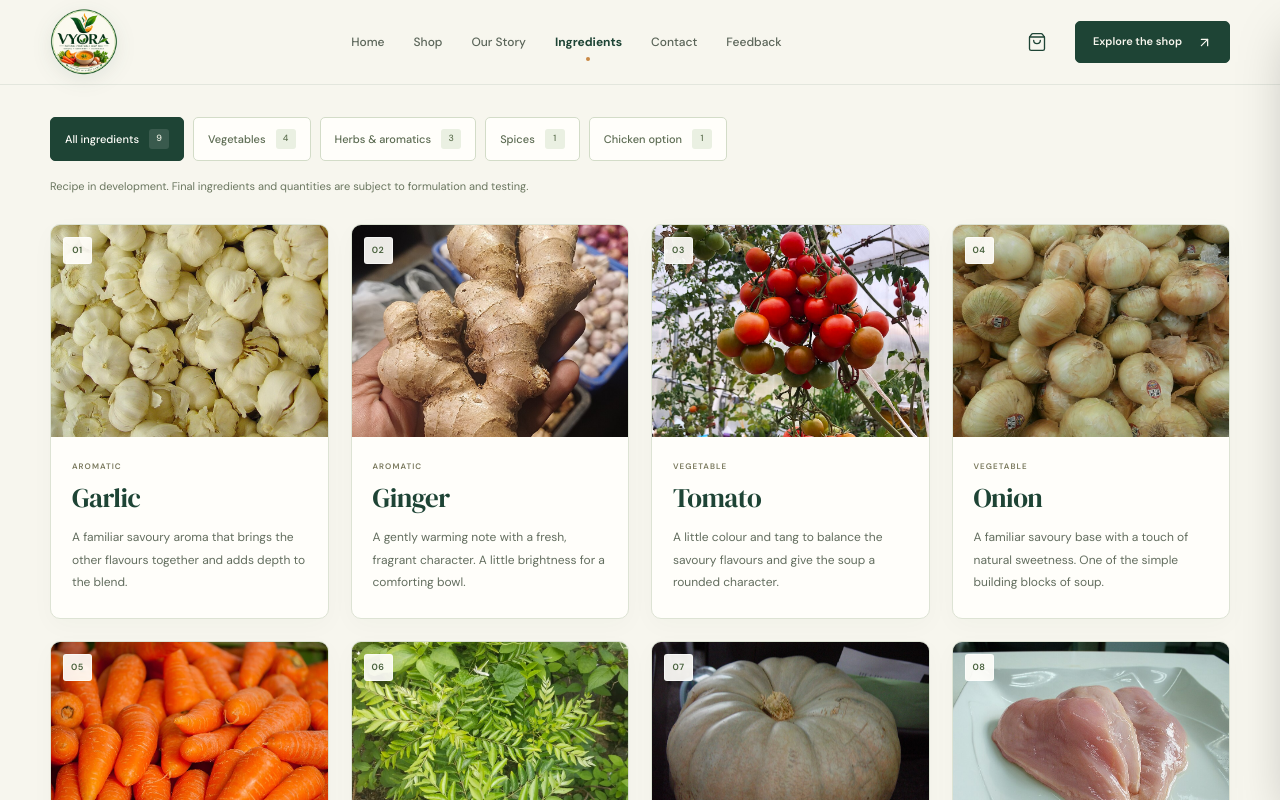
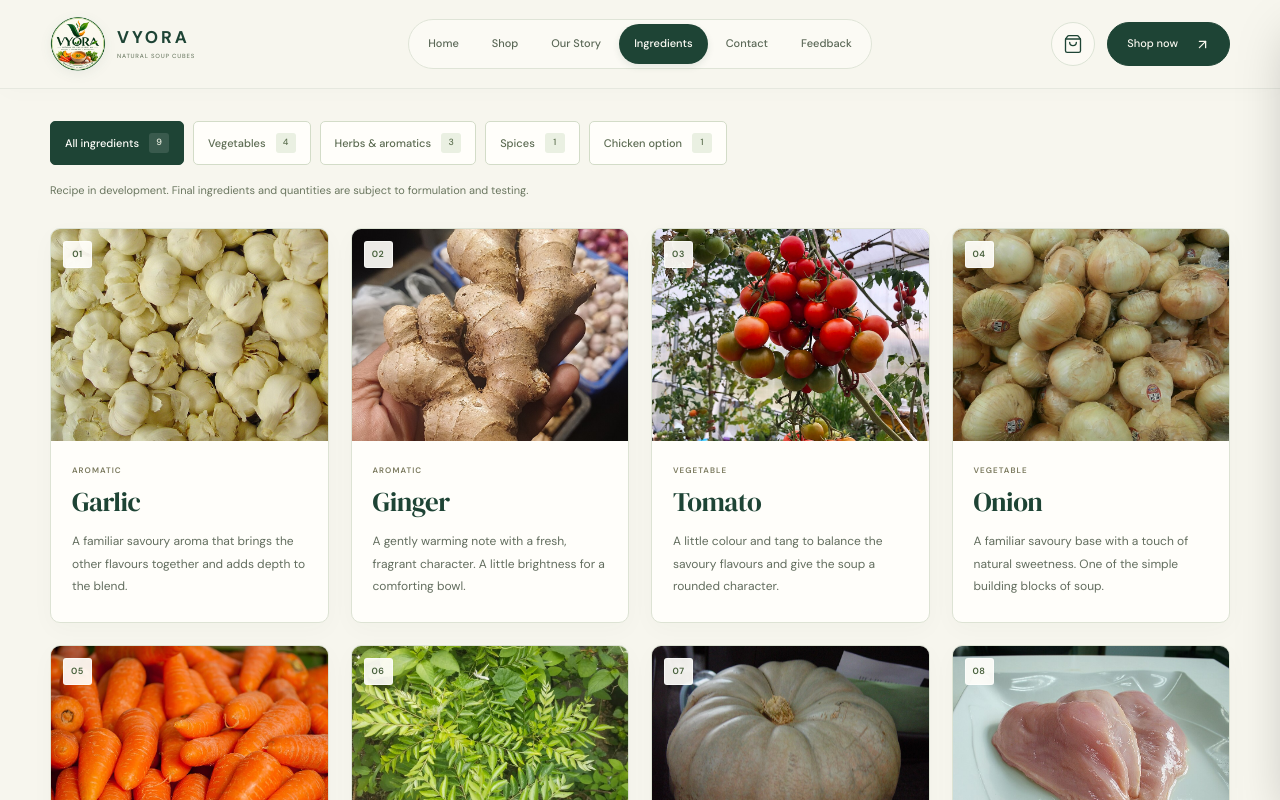
Before and after one commit to lahirupiyumal/Vyora, a React (Vite) app in the folder frontend/: page /ingredients in a window 1280 px wide. Shown: the top 800 px of the page. Built offline with nearby package versions, Linux system fonts and the light colour scheme.

Commit message:
feat: enhance header component with improved accessibility and layout adjustments

```diff
--- a/frontend/src/components/Header.jsx
+++ b/frontend/src/components/Header.jsx
@@ -10,6 +10,7 @@ const links = [['Home', '/'], ['Shop', '/shop'], ['Our Story', '/our-story'], ['
 export default function Header() {
   const [open, setOpen] = useState(false)
   const toggleRef = useRef(null)
+  const headerRef = useRef(null)
   const { count, setCartOpen } = useCart()
 
   useEffect(() => {
@@ -20,8 +21,21 @@ export default function Header() {
         toggleRef.current?.focus()
       }
     }
+    const closeOutside = event => {
+      if (!headerRef.current?.contains(event.target)) setOpen(false)
+    }
+    const desktopQuery = window.matchMedia('(min-width: 921px)')
+    const closeOnDesktop = event => {
+      if (event.matches) setOpen(false)
+    }
     window.addEventListener('keydown', closeOnEscape)
-    return () => window.removeEventListener('keydown', closeOnEscape)
+    document.addEventListener('pointerdown', closeOutside)
+    desktopQuery.addEventListener('change', closeOnDesktop)
+    return () => {
+      window.removeEventListener('keydown', closeOnEscape)
+      document.removeEventListener('pointerdown', closeOutside)
+      desktopQuery.removeEventListener('change', closeOnDesktop)
+    }
   }, [open])
 
   const openCart = () => {
@@ -29,19 +43,21 @@ export default function Header() {
     setCartOpen(true)
   }
 
-  return <>
-    <header className="brand-header">
+  return <header ref={headerRef} className="brand-header">
       <div className="site-container brand-header-inner">
-        <Logo onClick={() => setOpen(false)} />
+        <div className="brand-header-identity">
+          <Logo onClick={() => setOpen(false)} />
+          <div className="brand-header-wordmark" aria-hidden="true">VYORA<span>NATURAL SOUP CUBES</span></div>
+        </div>
         <nav className="brand-desktop-nav" aria-label="Primary navigation">
           {links.map(([label, to]) => <NavLink key={to} to={to} end={to === '/'} className={({ isActive }) => `brand-nav-link${isActive ? ' is-active' : ''}`}>{label}</NavLink>)}
         </nav>
         <div className="brand-header-actions">
           <button type="button" className="brand-icon-button brand-cart-button" onClick={openCart} aria-label={`Open cart with ${count} ${count === 1 ? 'item' : 'items'}`}>
             <ShoppingBag size={20} strokeWidth={1.6} aria-hidden="true" />
-            {count > 0 && <span className="brand-cart-count">{count}</span>}
+            {count > 0 && <span className="brand-cart-count">{count > 99 ? '99+' : count}</span>}
           </button>
-          <NavLink to="/shop" className="brand-shop-link">Explore the shop <ArrowUpRight size={15} aria-hidden="true" /></NavLink>
+          <NavLink to="/shop" className="brand-shop-link">Shop now <ArrowUpRight size={15} aria-hidden="true" /></NavLink>
           <button ref={toggleRef} type="button" className="brand-icon-button brand-menu-toggle" onClick={() => setOpen(current => !current)} aria-label={open ? 'Close navigation' : 'Open navigation'} aria-expanded={open} aria-controls="mobile-navigation">
             {open ? <X size={23} aria-hidden="true" /> : <Menu size={23} aria-hidden="true" />}
           </button>
@@ -49,9 +65,10 @@ export default function Header() {
       </div>
       {open && <nav id="mobile-navigation" className="brand-mobile-nav" aria-label="Mobile navigation">
         <div className="site-container">
-          {links.map(([label, to]) => <NavLink key={to} to={to} end={to === '/'} onClick={() => setOpen(false)} className={({ isActive }) => `brand-mobile-link${isActive ? ' is-active' : ''}`}>{label}<ArrowUpRight size={17} aria-hidden="true" /></NavLink>)}
+          <p className="brand-mobile-label">DISCOVER VYORA</p>
+          <div className="brand-mobile-links">{links.map(([label, to]) => <NavLink key={to} to={to} end={to === '/'} onClick={() => setOpen(false)} className={({ isActive }) => `brand-mobile-link${isActive ? ' is-active' : ''}`}>{label}<ArrowUpRight size={15} aria-hidden="true" /></NavLink>)}</div>
+          <div className="brand-mobile-footer"><span>Find your everyday size.</span><NavLink to="/shop" onClick={() => setOpen(false)} className="brand-mobile-shop">Shop the range <ArrowUpRight size={15} aria-hidden="true"/></NavLink></div>
         </div>
       </nav>}
     </header>
-  </>
 }
--- a/frontend/src/components/brand.css
+++ b/frontend/src/components/brand.css
@@ -1,19 +1,21 @@
-.brand-header { position: sticky; top: 0; z-index: 40; border-bottom: 1px solid #1e443517; background: #f7f6eef5; backdrop-filter: blur(16px); }
-.brand-header-inner { min-height: 84px; display: flex; align-items: center; justify-content: space-between; gap: 26px; }
+.brand-header { position: sticky; top: 0; z-index: 40; border-bottom: 1px solid #1e443514; background: #f7f6eef2; box-shadow: 0 4px 22px #1e443504; backdrop-filter: blur(18px); }
+.brand-header-inner { min-height: 88px; display: grid; grid-template-columns: 1fr auto 1fr; align-items: center; gap: 24px; }
+.brand-header-identity { display: flex; align-items: center; gap: 11px; min-width: 0; }
+.brand-header .brand-logo-image { width: 56px; height: 56px; filter: drop-shadow(0 3px 6px #1e443512); }
+.brand-header-wordmark { color: #1e4435; font-size: 17px; font-weight: 700; line-height: 1.2; letter-spacing: .17em; }
+.brand-header-wordmark > span { display: block; margin-top: 5px; color: #73806a; font-size: 6px; font-weight: 500; line-height: 1.5; letter-spacing: .13em; }
 .brand-logo { display: inline-flex; align-items: center; flex: none; border-radius: 50%; color: #1e4435; text-decoration: none; }
 .brand-logo-image { display: block; width: 68px; height: 68px; border-radius: 50%; object-fit: contain; filter: drop-shadow(0 5px 10px #1e443518); transition: transform .2s ease, filter .2s ease; }
 .brand-logo:hover .brand-logo-image { transform: translateY(-1px); filter: drop-shadow(0 7px 13px #1e443524); }
-.brand-desktop-nav { display: flex; align-items: center; gap: 29px; }
-.brand-nav-link { display: inline-flex; position: relative; align-items: center; min-height: 44px; color: #5b6559; font-size: 12px; line-height: 1.4; font-weight: 500; text-decoration: none; }
-.brand-nav-link::after { content: ''; position: absolute; left: 50%; bottom: 3px; width: 4px; height: 4px; border-radius: 50%; background: #c98945; opacity: 0; transform: translateX(-50%); transition: opacity .2s ease; }
-.brand-nav-link:hover, .brand-nav-link.is-active { color: #1e4435; }
-.brand-nav-link.is-active { font-weight: 700; }
-.brand-nav-link.is-active::after { opacity: 1; }
-.brand-header-actions { display: flex; align-items: center; gap: 16px; }
-.brand-icon-button { display: grid; position: relative; place-items: center; width: 44px; height: 44px; padding: 0; border: 0; background: transparent; color: #1e4435; border-radius: 5px; }
-.brand-icon-button:hover { background: #e7ecdf; }
-.brand-cart-count { display: grid; position: absolute; top: -1px; right: -1px; place-items: center; min-width: 17px; height: 17px; border: 2px solid #f7f6ee; border-radius: 50%; padding-inline: 3px; background: #c98945; color: #fff; font-size: 9px; line-height: 1; font-weight: 700; }
-.brand-shop-link { display: inline-flex; align-items: center; justify-content: center; gap: 15px; min-height: 42px; border: 1px solid #1e4435; border-radius: 5px; padding: 10px 17px; background: #1e4435; color: #f7f6ee; font-size: 11px; line-height: 1.4; font-weight: 600; text-decoration: none; }
+.brand-desktop-nav { display: flex; align-items: center; gap: 3px; border: 1px solid #dfe4d7; border-radius: 999px; padding: 4px; background: #fffef99c; }
+.brand-nav-link { display: inline-flex; align-items: center; justify-content: center; min-height: 40px; border-radius: 999px; padding: 10px 15px; color: #5b6857; font-size: 11px; line-height: 1.4; font-weight: 500; white-space: nowrap; text-decoration: none; }
+.brand-nav-link:hover { background: #e9eee2; color: #1e4435; }
+.brand-nav-link.is-active { background: #1e4435; color: #fffef8; box-shadow: 0 3px 7px #1e44351a; }
+.brand-header-actions { display: flex; align-items: center; justify-self: end; gap: 12px; }
+.brand-icon-button { display: grid; position: relative; flex: none; place-items: center; width: 44px; height: 44px; padding: 0; border: 1px solid #dce3d5; background: #fffef987; color: #1e4435; border-radius: 50%; }
+.brand-icon-button:hover { border-color: #bccbb2; background: #e7ecdf; }
+.brand-cart-count { display: grid; position: absolute; top: -4px; right: -4px; place-items: center; min-width: 19px; height: 19px; border: 2px solid #f7f6ee; border-radius: 999px; padding-inline: 3px; background: #b4773c; color: #fff; font-size: 8px; line-height: 1; font-weight: 600; }
+.brand-shop-link { display: inline-flex; align-items: center; justify-content: center; gap: 17px; min-height: 44px; border: 1px solid #1e4435; border-radius: 999px; padding: 11px 19px; background: #1e4435; color: #f7f6ee; font-size: 11px; line-height: 1.4; font-weight: 500; white-space: nowrap; text-decoration: none; }
 .brand-shop-link:hover { background: #305640; border-color: #305640; transform: translateY(-1px); }
 .brand-menu-toggle, .brand-mobile-nav { display: none; }
 .brand-footer { background: #183b2d; color: #e9eee3; }
@@ -39,29 +41,38 @@
 .brand-footer-bottom { display: flex; align-items: center; justify-content: space-between; gap: 20px; min-height: 63px; padding-block: 18px; border-top: 1px solid #e7ecdf21; color: #acbda7; font-size: 9px; line-height: 1.7; }
 .brand-sr-only { position: absolute; width: 1px; height: 1px; overflow: hidden; clip: rect(0, 0, 0, 0); white-space: nowrap; }
 @media (max-width: 1060px) {
-  .brand-header-inner { gap: 20px; }
-  .brand-desktop-nav { gap: 20px; }
+  .brand-header-inner { gap: 16px; }
+  .brand-nav-link { padding-inline: 11px; }
   .brand-header-actions { gap: 10px; }
-  .brand-shop-link { padding-inline: 12px; gap: 9px; }
+  .brand-shop-link { padding-inline: 15px; gap: 11px; }
   .brand-footer-grid { gap: 30px; }
 }
 @media (max-width: 920px) {
   .brand-desktop-nav { display: none; }
   .brand-menu-toggle { display: grid; }
-  .brand-header-inner { min-height: 76px; }
-  .brand-header .brand-logo-image { width: 60px; height: 60px; }
-  .brand-mobile-nav { display: block; max-height: calc(100dvh - 76px); overflow-y: auto; border-top: 1px solid #1e443517; padding-block: 9px 18px; background: #f7f6ee; }
-  .brand-mobile-link { display: flex; align-items: center; justify-content: space-between; min-height: 49px; padding: 13px 10px; border-bottom: 1px solid #1e443514; color: #1e4435; font-size: 14px; text-decoration: none; }
-  .brand-mobile-link.is-active { font-weight: 700; color: #7c592e; }
-  .brand-mobile-link:hover { background: #e7ecdf; }
+  .brand-header-inner { min-height: 76px; grid-template-columns: 1fr auto; }
+  .brand-header .brand-logo-image { width: 50px; height: 50px; }
+  .brand-mobile-nav { display: block; max-height: calc(100dvh - 76px); overflow-y: auto; overscroll-behavior: contain; border-top: 1px solid #1e443514; padding-block: 21px 23px; background: #f7f6ee; box-shadow: 0 16px 25px #1e44350a; }
+  .brand-mobile-label { margin: 0 0 13px 3px; color: #75836b; font-size: 8px; font-weight: 500; letter-spacing: .15em; }
+  .brand-mobile-links { display: grid; grid-template-columns: repeat(2, minmax(0, 1fr)); gap: 8px; }
+  .brand-mobile-link { display: flex; align-items: center; justify-content: space-between; gap: 10px; min-height: 50px; border: 1px solid #dfe5d7; border-radius: 9px; padding: 13px 15px; background: #fffef98c; color: #43563d; font-size: 12px; font-weight: 500; text-decoration: none; }
+  .brand-mobile-link.is-active { border-color: #1e4435; background: #1e4435; color: #fffef9; }
+  .brand-mobile-link:hover { border-color: #b9c8af; }
+  .brand-mobile-link > svg { flex: none; }
+  .brand-mobile-footer { display: flex; align-items: center; justify-content: space-between; gap: 15px; margin-top: 18px; border-top: 1px solid #dfe5d7; padding-top: 16px; }
+  .brand-mobile-footer > span { color: #6d7b65; font-size: 10px; }
+  .brand-mobile-shop { display: inline-flex; align-items: center; gap: 10px; min-height: 44px; color: #1e4435; font-size: 11px; font-weight: 600; text-decoration: none; }
   .brand-footer-grid { grid-template-columns: 1.1fr .7fr .9fr; gap: 38px 30px; padding-block: 52px 35px; }
   .brand-footer-newsletter { grid-column: 1 / -1; max-width: 470px; }
 }
 @media (max-width: 560px) {
   .brand-header-inner { min-height: 72px; gap: 12px; }
-  .brand-header-actions { gap: 2px; }
+  .brand-header-actions { gap: 8px; }
   .brand-shop-link { display: none; }
-  .brand-header .brand-logo-image { width: 56px; height: 56px; }
+  .brand-header .brand-logo-image { width: 46px; height: 46px; }
+  .brand-header-identity { gap: 8px; }
+  .brand-header-wordmark { font-size: 15px; }
+  .brand-header-wordmark > span { font-size: 5px; letter-spacing: .12em; }
   .brand-footer .brand-logo-image { width: 104px; height: 104px; }
   .brand-mobile-nav { max-height: calc(100dvh - 72px); }
   .brand-footer-grid { grid-template-columns: 1fr 1fr; gap: 34px 20px; padding-block: 43px 27px; }
@@ -71,3 +82,6 @@
   .brand-footer-links { gap: 10px; margin-top: 16px; }
   .brand-footer-bottom { align-items: flex-start; flex-direction: column; gap: 5px; padding-block: 19px; }
 }
+@media (prefers-reduced-motion: reduce) {
+  .brand-header *, .brand-header *::before, .brand-header *::after { transition: none; }
+}
```
